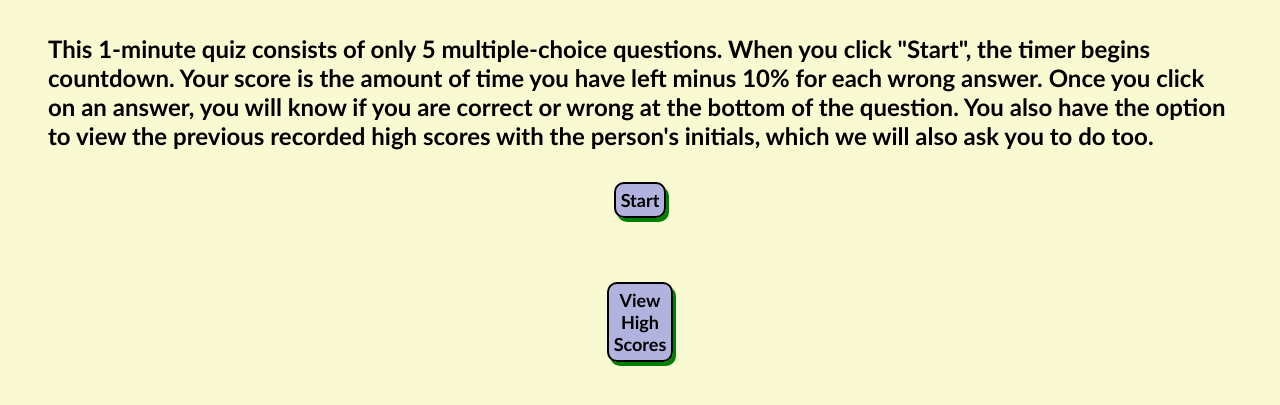
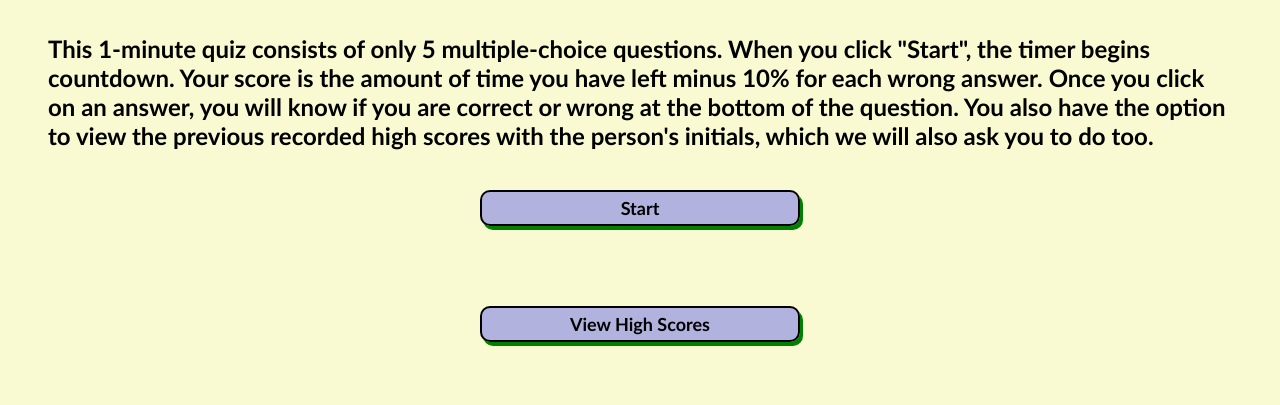
Before and after one commit to jason1chiu/javascript-quiz, a plain HTML site: page index.html in a window 1280 px wide. Shown: the part 119-524 px from the top of the page. Drawn offline with Linux system fonts and the light colour scheme.

Commit message:
design changes

```diff
--- a/assets/css/style.css
+++ b/assets/css/style.css
@@ -52,10 +52,11 @@ button:hover {
 }
 
 button {
-  margin: 0.5rem 70rem;
+  margin: 1rem 60rem;
   display: flex;
   flex-flow: column wrap;
   width: 100%;
+  min-width: 20rem;
   justify-content: center;
   align-items: center;
   border: 2px solid black;
@@ -69,7 +70,6 @@ button {
 }
 
 .buttons {
-  margin-bottom: 10px;
   display: flex;
   flex-flow: row wrap;
   width: 100%;
```
